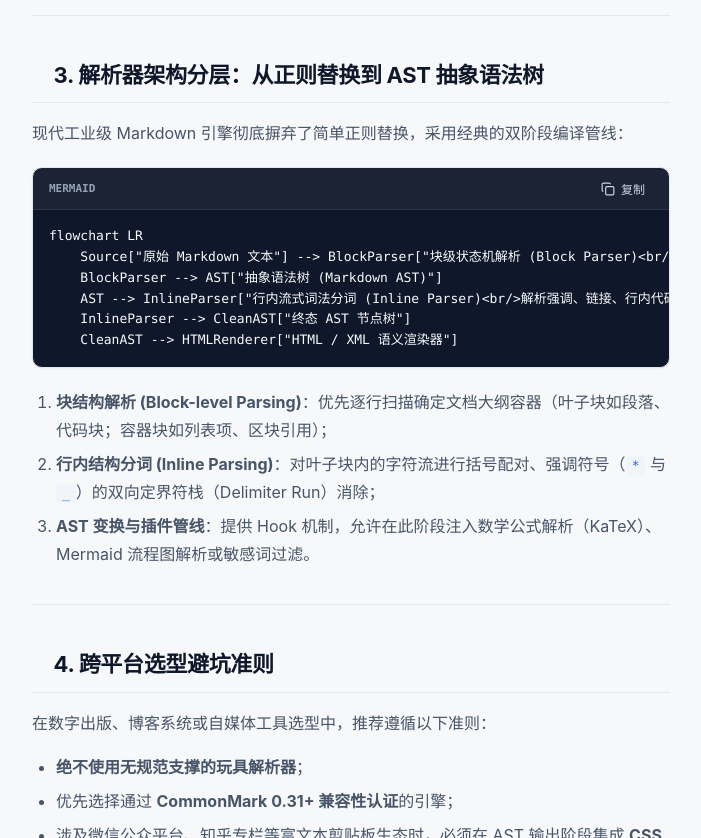
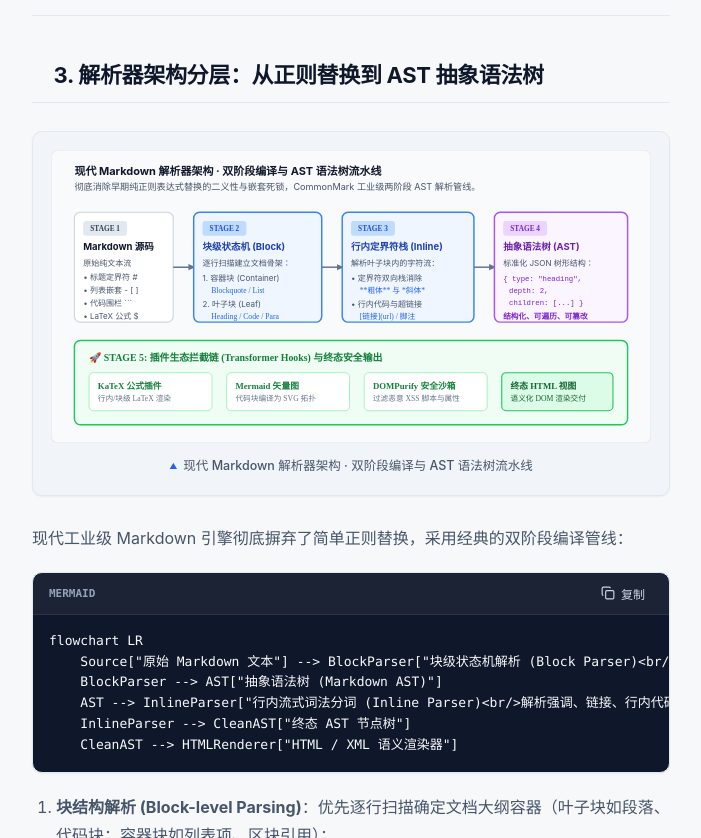
Before and after one commit to DF-Guan/darktu-docs, a website built with Vite: page index.html in a window 1280 px wide. Shown: the part 1640-2478 px from the top of the page, without its empty margins (314-1015 px from the left). Built offline with nearby package versions, Linux system fonts and the light colour scheme.

Commit message:
feat(docs): add 7 educational vector illustrations and image rendering support

```diff
--- a/src/data/articles/assetsStorage.js
+++ b/src/data/articles/assetsStorage.js
@@ -16,6 +16,8 @@ export const ASSETS_STORAGE_ARTICLES = {
 - **服务器带宽瞬间被撑爆**；
 - **传输耗时翻倍**（用户 -> 服务器 -> S3）；
 - **服务器内存溢出风险**。
+
+![现代图床架构 · 客户端预签名直传 (Presigned Upload) 拓扑流](./assets/diagrams/s3-presigned-upload-flow.svg)
 
 ### 现代工业标准：预签名直传 (Presigned URL Upload)
 \`\`\`mermaid
--- a/src/data/articles/clipboardEngineering.js
+++ b/src/data/articles/clipboardEngineering.js
@@ -11,6 +11,8 @@ export const CLIPBOARD_ENGINEERING_ARTICLES = {
 ---
 
 ## 1. 现代操作系统剪贴板的 MIME 多重分流机制
+
+![富文本剪贴板架构 · 多重 MIME 数据包与 CSS 行内化 (Inliner) 机制](./assets/diagrams/clipboard-mime-architecture.svg)
 
 当用户在浏览器中按下 \`Ctrl+C\` 或调用系统 \`navigator.clipboard.write()\` 时，操作系统底层剪贴板并非只存储单一字符串，而是以**多 MIME 类型数据包**的形式注册：
 
--- a/src/data/articles/clreqTypography.js
+++ b/src/data/articles/clreqTypography.js
@@ -20,6 +20,8 @@ export const CLREQ_TYPOGRAPHY_ARTICLES = {
 字身框是虚拟外框，而实际笔画墨迹占据的区域称为“字面（Letter Face）”：
 - **传统宋体/明体**：字面率约为 85%~90%，字间保留天然白虚线呼吸感，适合纸质书刊长文阅读；
 - **现代屏显黑体（如苹方、思源黑体）**：字面率扩大至 92%~95%，在高分屏上视觉冲击力强，但若行距不足极易造成拥挤与视觉疲劳。相关跨语言混排可参阅 [盘古之白中英文混排规范](#/pangu-spacing)。
+
+![W3C 中文排版需求 (CLReq) · 汉字网格与字面框结构图解](./assets/diagrams/clreq-embox-grid.svg)
 
 ---
 
@@ -122,6 +124,8 @@ export function panguSpacing(text) {
 ---
 
 ## 2. 避头尾法则 (Kinsoku Shori / Line Breaking Rules)
+
+![中文标点符号规范 · 避头尾禁则与标点挤压计算模型](./assets/diagrams/punctuation-line-breaking.svg)
 
 排版引擎在自动折行时，必须遵守严格的物理禁则：
 
@@ -233,6 +237,8 @@ flowchart LR
 
 ## 4. 现代动态分包切片：unicode-range 方案
 
+![Web 中文字体优化 · 基于 CSS unicode-range 的动态切片分包模型](./assets/diagrams/font-subset-unicode-range.svg)
+
 对于知识库、维基百科等用户会不断更新、无法静态预测字符集的系统，现代标准方案是基于 **CSS \`unicode-range\`** 的多包切片：
 
 \`\`\`css
--- a/src/data/articles/markdownSpecs.js
+++ b/src/data/articles/markdownSpecs.js
@@ -39,6 +39,8 @@ Gruber 的初代实现 \`Markdown.pl\` 仅是一份不到 1,000 行的 Perl 正
 ---
 
 ## 3. 解析器架构分层：从正则替换到 AST 抽象语法树
+
+![现代 Markdown 解析器架构 · 双阶段编译与 AST 语法树流水线](./assets/diagrams/markdown-ast-pipeline.svg)
 
 现代工业级 Markdown 引擎彻底摒弃了简单正则替换，采用经典的双阶段编译管线：
 
--- a/src/data/articles/technicalWriting.js
+++ b/src/data/articles/technicalWriting.js
@@ -193,6 +193,8 @@ flowchart TD
 
 ## 3. 色彩对比度与色盲安全调色盘
 
+![数字文档无障碍 (A11y) · WCAG 2.2 色彩对比度与色盲安全设计模型](./assets/diagrams/wcag-contrast-colorblind.svg)
+
 WCAG 2.2 规定了严格的文本与背景对比度比值（Contrast Ratio）：
 
 | 合规级别 | 普通正文文本 (小于 18pt) | 大号文字 (大于 18pt 或加粗 14pt) | 图标与边框等 UI 组件 |
--- a/src/services/markdownRenderer.js
+++ b/src/services/markdownRenderer.js
@@ -60,7 +60,12 @@ function renderInline(text) {
   // 8. 上标 X^2^
   html = html.replace(/\^([^^]+)\^/g, "<sup>$1</sup>");
 
-  // 9. 超链接 [text](url)
+  // 9. 图片 ![alt](url)
+  html = html.replace(/!\[([^\]]*)\]\(([^)]+)\)/g, (m, alt, url) => {
+    return `<figure class="docs-figure"><img src="${url}" alt="${escapeHtml(alt)}" class="docs-image" loading="lazy" />${alt ? `<figcaption class="docs-figcaption">${escapeHtml(alt)}</figcaption>` : ""}</figure>`;
+  });
+
+  // 10. 超链接 [text](url)
   html = html.replace(/\[([^\]]+)\]\(([^)]+)\)/g, (m, label, url) => {
     const isExternal = url.startsWith("http");
     const isWiki = url.startsWith("#/");
@@ -241,7 +246,21 @@ export function renderMarkdown(markdown) {
       continue;
     }
 
-    // 9. 空行与普通段落
+    // 9. 独立单行图片 ![alt](url)
+    const imgMatch = line.trim().match(/^!\[([^\]]*)\]\(([^)]+)\)$/);
+    if (imgMatch) {
+      const alt = imgMatch[1];
+      const url = imgMatch[2];
+      output.push(`
+        <figure class="docs-figure">
+          <img src="${url}" alt="${escapeHtml(alt)}" class="docs-image" loading="lazy" />
+          ${alt ? `<figcaption class="docs-figcaption">${escapeHtml(alt)}</figcaption>` : ""}
+        </figure>
+      `);
+      continue;
+    }
+
+    // 10. 空行与普通段落
     if (!line.trim()) {
       continue;
     }
--- a/src/styles/content.css
+++ b/src/styles/content.css
@@ -473,3 +473,48 @@ a.wikilink:hover {
   font-weight: 600;
   color: var(--text-link);
 }
+
+/* 知识库技术图解与高清矢量插图样式 */
+.docs-figure {
+  margin: 28px 0;
+  padding: 18px;
+  background: var(--bg-hover);
+  border: 1px solid var(--border-color);
+  border-radius: var(--radius-md);
+  display: flex;
+  flex-direction: column;
+  align-items: center;
+  justify-content: center;
+  overflow: hidden;
+  box-shadow: var(--shadow-sm);
+  transition: border-color 0.2s ease, box-shadow 0.2s ease;
+}
+
+.docs-figure:hover {
+  border-color: var(--border-focus);
+  box-shadow: var(--shadow-md);
+}
+
+.docs-image {
+  max-width: 100%;
+  height: auto;
+  border-radius: var(--radius-sm);
+  display: block;
+}
+
+.docs-figcaption {
+  margin-top: 12px;
+  font-size: 12.5px;
+  color: var(--text-secondary);
+  text-align: center;
+  font-weight: 500;
+  display: flex;
+  align-items: center;
+  gap: 6px;
+}
+
+.docs-figcaption::before {
+  content: "▲";
+  font-size: 8px;
+  color: var(--accent-primary);
+}
```
Also changed, not shown: test/docs_integrity.test.js (+16 -1 lines), public/assets/diagrams/clipboard-mime-architecture.svg (added), public/assets/diagrams/clreq-embox-grid.svg (added), public/assets/diagrams/font-subset-unicode-range.svg (added), public/assets/diagrams/markdown-ast-pipeline.svg (added), public/assets/diagrams/punctuation-line-breaking.svg (added), public/assets/diagrams/s3-presigned-upload-flow.svg (added), public/assets/diagrams/wcag-contrast-colorblind.svg (added).
